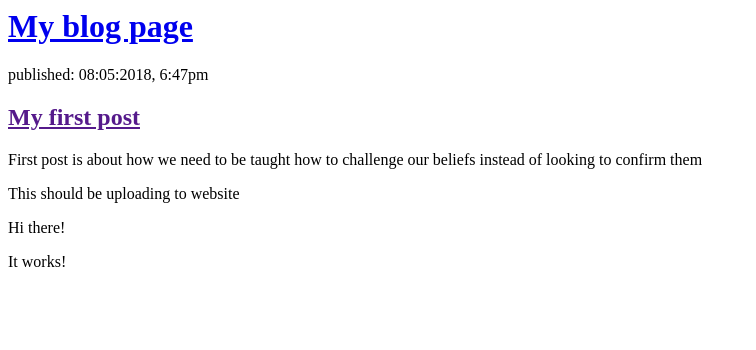
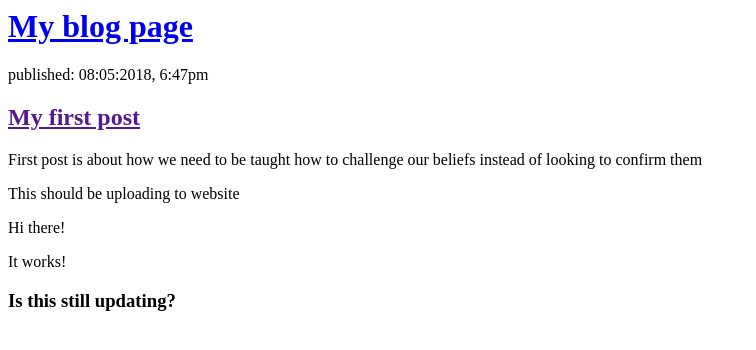
Before and after one commit to gtreadme/firstprojectsite, a Django app: page / in a window 1280 px wide. Shown: the top 350 px of the page, without its empty margins (0-756 px from the left). Run offline with Django 3.2, Linux system fonts and the light colour scheme.

Commit message:
bold letters

```diff
--- a/mainpage/templates/mainpage/post_list.html
+++ b/mainpage/templates/mainpage/post_list.html
@@ -18,5 +18,7 @@
    	</div>
     <p>Hi there!</p>
     <p>It works!</p>
+    <h3> Is this still updating?</h3>
+
    </body>
 </html>
```
